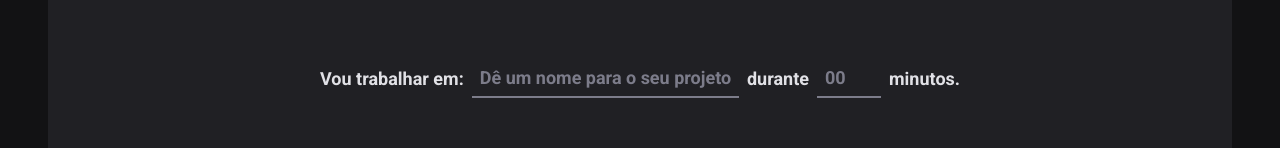
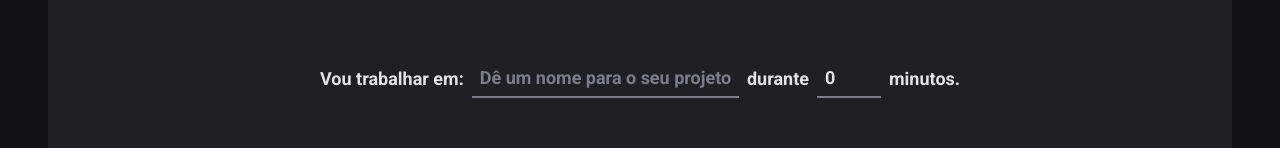
Before and after one commit to lfbond/projeto02IgniteTimer, a React (Vite) app: page / in a window 1280 px wide. Shown: the part 166-314 px from the top of the page. Built offline with nearby package versions, Linux system fonts and the light colour scheme.

Commit message:
terceiro commit - formulários

```diff
--- a/package.json
+++ b/package.json
@@ -10,11 +10,14 @@
     "lint": "eslint src --ext .ts,tsx"
   },
   "dependencies": {
+    "@hookform/resolvers": "^2.9.11",
     "phosphor-react": "^1.4.1",
     "react": "^18.2.0",
     "react-dom": "^18.2.0",
+    "react-hook-form": "^7.43.1",
     "react-router-dom": "^6.8.0",
-    "styled-components": "^5.3.6"
+    "styled-components": "^5.3.6",
+    "zod": "^3.20.6"
   },
   "devDependencies": {
     "@rocketseat/eslint-config": "^1.2.0",
--- a/src/pages/Home/index.tsx
+++ b/src/pages/Home/index.tsx
@@ -1,4 +1,8 @@
 import { Play } from 'phosphor-react'
+import { useForm } from 'react-hook-form'
+import { zodResolver } from '@hookform/resolvers/zod'
+import * as zod from 'zod' /* Usa dessa forma qd não tem um export default da biblioteca */
+
 import {
   CountdownContainer,
   FormContainer,
@@ -9,10 +13,39 @@
   TaskInput,
 } from './styles'
 
+const newCycleFormValidationSchema = zod.object({
+  task: zod.string().min(1, 'Informe a tarefa'),
+  minutesAmount: zod
+    .number()
+    .min(5, 'O intervalo precisa ser de no mínimo 5 minutos')
+    .max(60, 'O intervalo precisa ser de no máximo 60 minutos'),
+})
+
+/* OLHAR O NOTION PARA VER O EXEMPLO */
+
+/* E usamos o Type quando criar uma tipagem de outra variavel */
+type NewCycleFormData = zod.infer<typeof newCycleFormValidationSchema>
+
 export function Home() {
+  const { register, handleSubmit, watch, reset } = useForm<NewCycleFormData>({
+    resolver: zodResolver(newCycleFormValidationSchema),
+    defaultValues: {
+      task: '',
+      minutesAmount: 0,
+    },
+  })
+
+  function handleCreateNewCycle(data: NewCycleFormData) {
+    console.log(data)
+    reset()
+  }
+
+  const task = watch('task')
+  const isSubmitDisabled = !task
+
   return (
     <HomeContainer>
-      <form action="">
+      <form onSubmit={handleSubmit(handleCreateNewCycle)} action="">
         <FormContainer>
           <label htmlFor="task">Vou trabalhar em:</label>
           <TaskInput
@@ -20,6 +53,7 @@
             list="task-suggestions"
             type="text"
             placeholder="Dê um nome para o seu projeto"
+            {...register('task')}
           />
 
           <datalist id="task-suggestions">
@@ -39,6 +73,7 @@
             step={5}
             min={5}
             max={60}
+            {...register('minutesAmount', { valueAsNumber: true })}
           />
 
           <span>minutos.</span>
@@ -52,7 +87,7 @@
           <span>0</span>
         </CountdownContainer>
 
-        <StartCountdownButton disabled type="submit">
+        <StartCountdownButton disabled={isSubmitDisabled} type="submit">
           <Play size={24} />
           Começar
         </StartCountdownButton>
```
Also changed, not shown: 1 other file (tests, documents, lock files or other folders).
